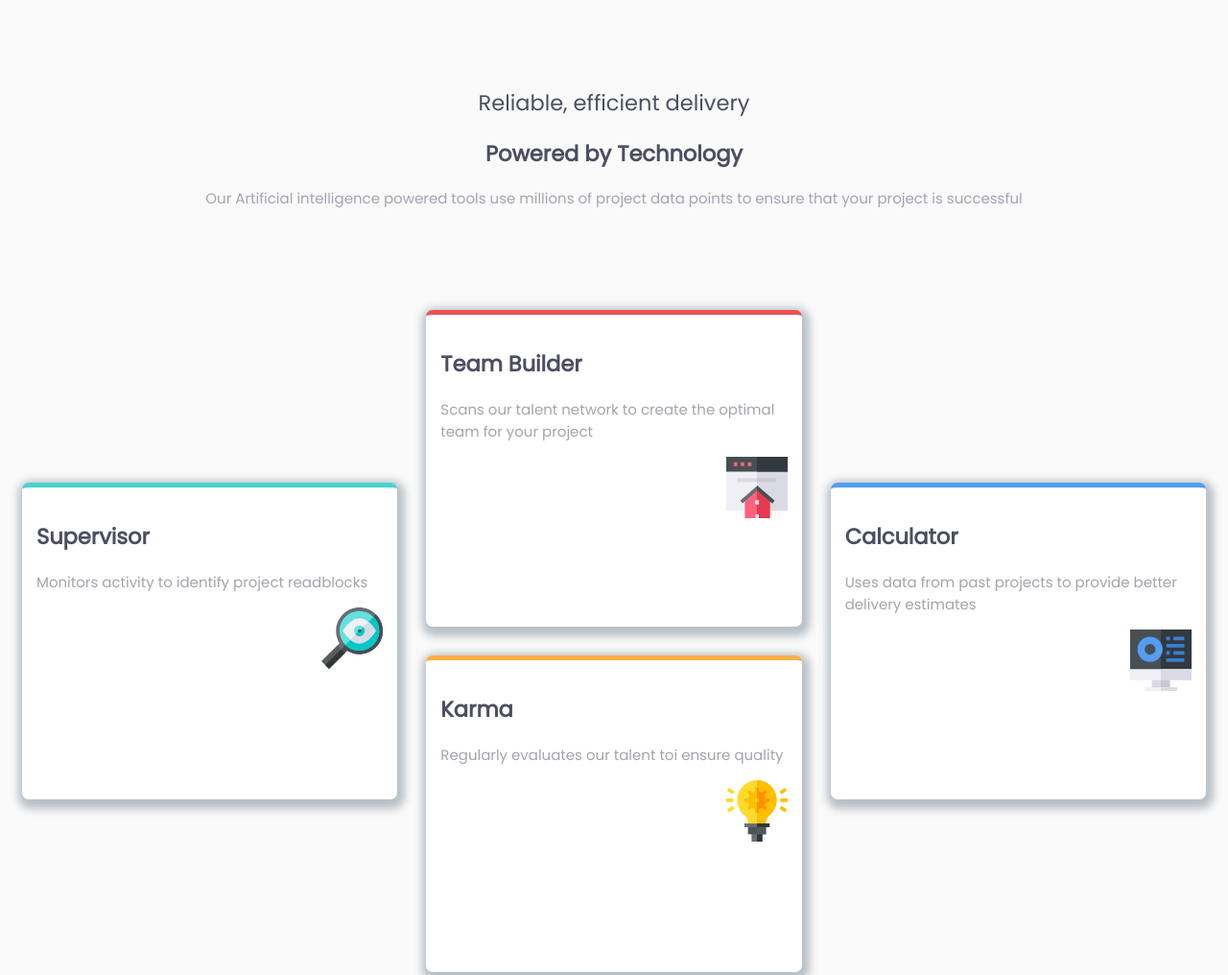
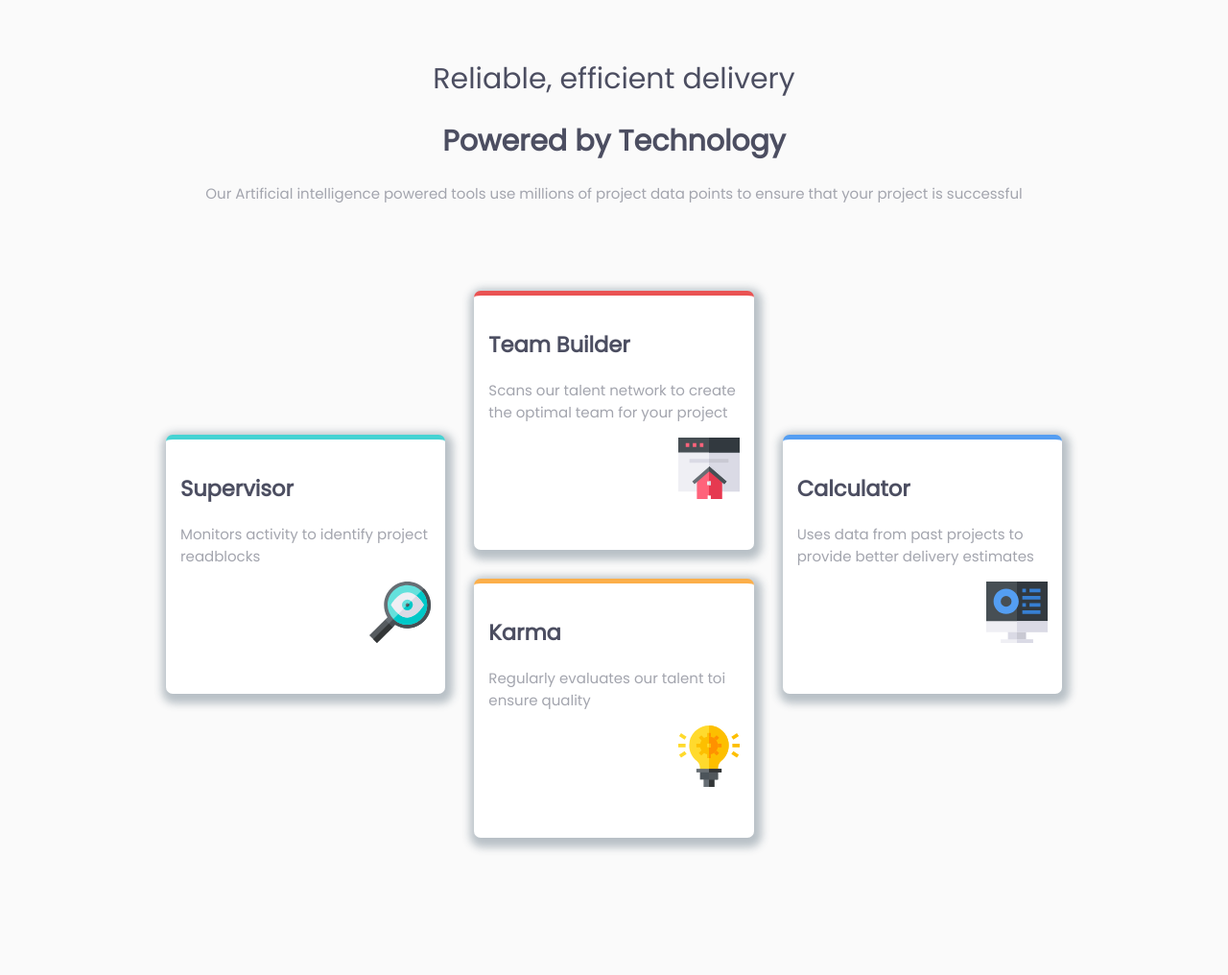
Before and after one commit to GoldenNikitas/Four_card_feature_section, a plain HTML site: page index.html in a window 1280 px wide. Shown: the top 1016 px of the page at 96% size. After the commit the page ends 963 px from the top, so only its background shows below. Drawn offline with Linux system fonts and the light colour scheme.

Commit message:
Position fix

```diff
--- a/GeneralStyle.css
+++ b/GeneralStyle.css
@@ -54,7 +54,10 @@ body {
 }
 #mainSubBlock {
     text-align: center;
-    margin: 6em auto;
+    margin: 4em auto 0em;
+}
+h1 {
+    color: hsl(234, 12%, 34%);
 }
 h2 {
     color: hsl(234, 12%, 34%);
--- a/StyleOtherDevices.css
+++ b/StyleOtherDevices.css
@@ -1,7 +1,8 @@
 #supFlex {
     display: grid;
     grid-template-columns: repeat(3, 1fr);
-    grid-template-rows: repeat(4, 12em);
+    grid-template-rows: repeat(4, 10em);
+    margin: 5em 10em 5em;
 }
 #supervisor {
     grid-column: 1 / 2;
--- a/index.html
+++ b/index.html
@@ -15,8 +15,8 @@
     <div id="mainContainer">
         <!--General subblock (for flexbox)-->
         <div id="mainSubBlock">
-            <h2 style="font-weight: normal;">Reliable, efficient delivery</h2>
-            <h2><b>Powered by Technology</b></h2>
+            <h1 style="font-weight: normal;">Reliable, efficient delivery</h1>
+            <h1><b>Powered by Technology</b></h1>
             <p>
                 Our Artificial intelligence powered tools
                 use millions of project data points to
```
